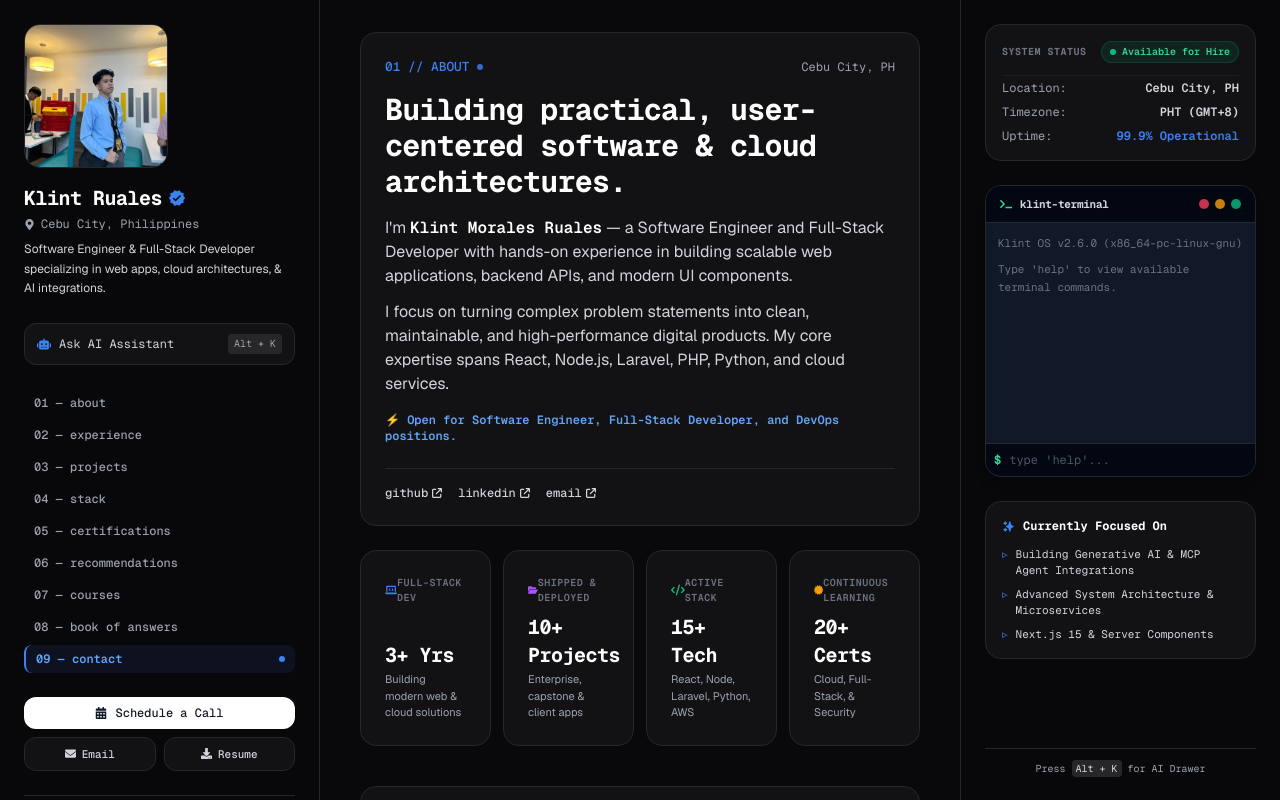
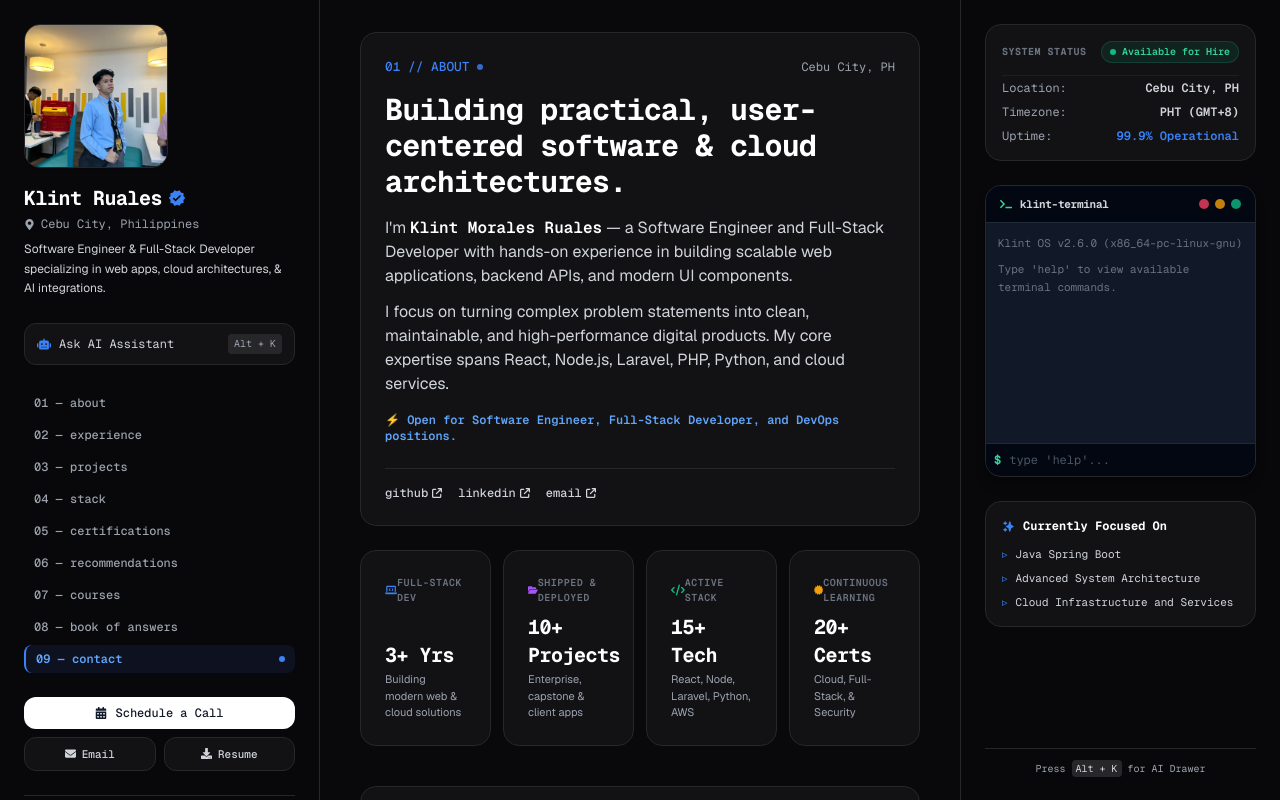
Before and after one commit to klint-droid/Portfolio, a React (Vite) app: page / in a window 1280 px wide. Shown: the top 800 px of the page. Built offline with nearby package versions, Linux system fonts and the light colour scheme.

Commit message:
edit right panel

```diff
--- a/src/components/RightPanel.jsx
+++ b/src/components/RightPanel.jsx
@@ -172,15 +172,15 @@ const RightPanel = () => {
           <div className="space-y-2 text-[11px] text-gray-600 dark:text-gray-300">
             <div className="flex items-start gap-2">
               <span className="text-blue-500 font-bold">▹</span>
-              <span>Building Generative AI & MCP Agent Integrations</span>
+              <span>Java Spring Boot</span>
             </div>
             <div className="flex items-start gap-2">
               <span className="text-blue-500 font-bold">▹</span>
-              <span>Advanced System Architecture & Microservices</span>
+              <span>Advanced System Architecture</span>
             </div>
             <div className="flex items-start gap-2">
               <span className="text-blue-500 font-bold">▹</span>
-              <span>Next.js 15 & Server Components</span>
+              <span>Cloud Infrastructure and Services</span>
             </div>
           </div>
         </div>
```
